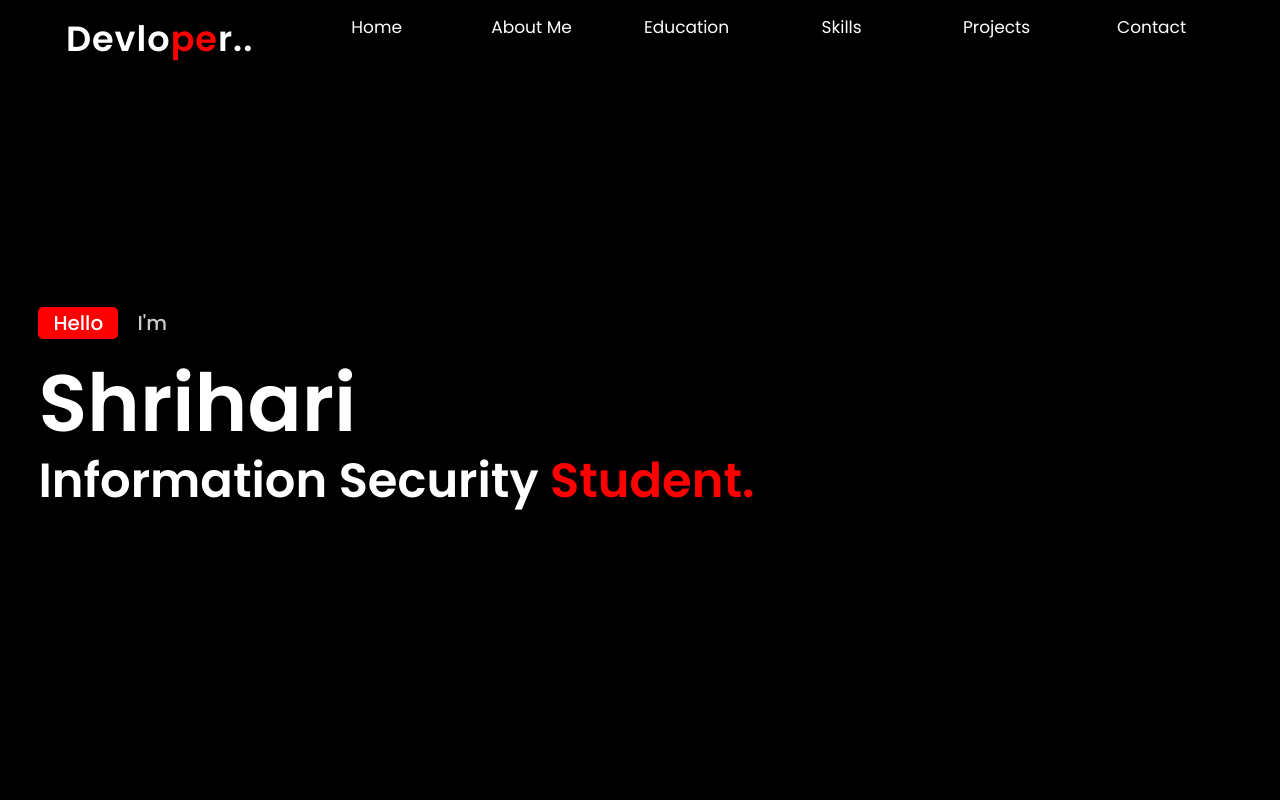
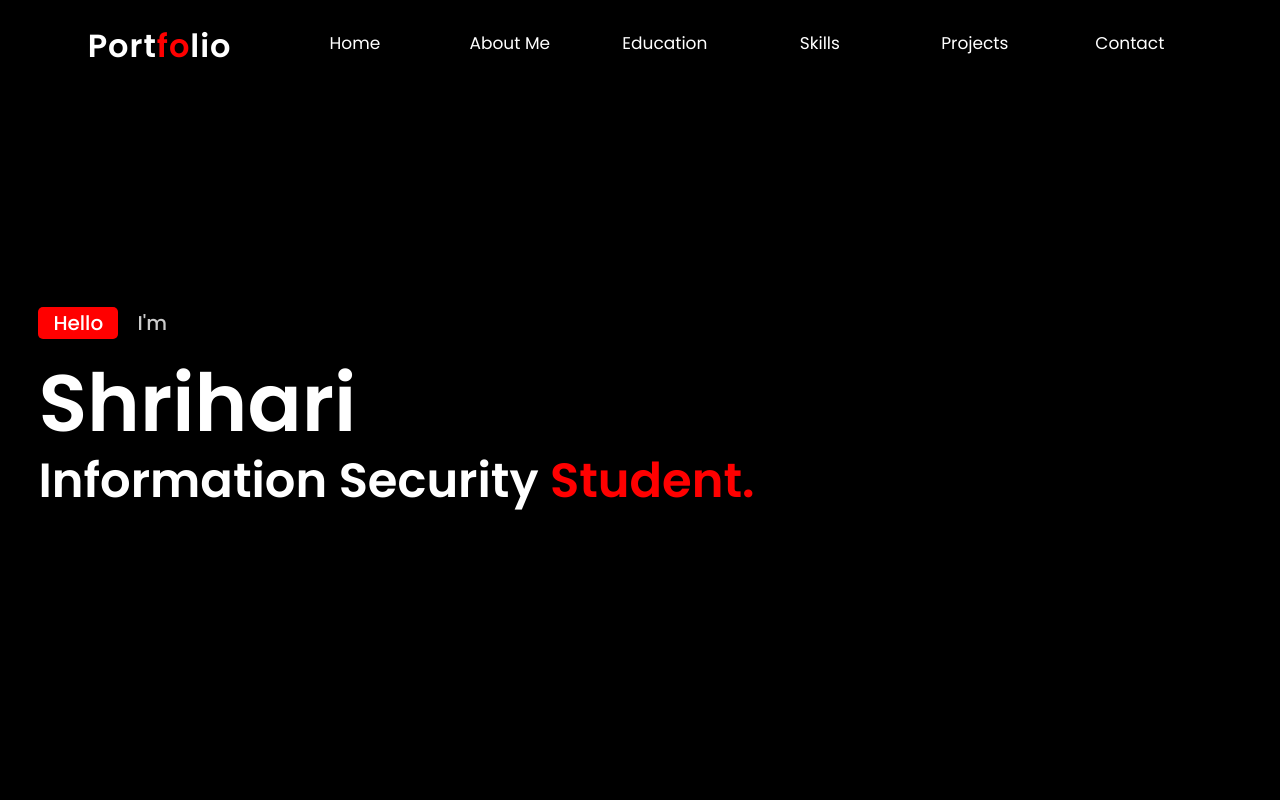
Before and after one commit to varshavelayoudame/Personal-Portfolio, a plain HTML site: page index.html in a window 1280 px wide. Shown: the top 800 px of the page. Drawn offline with nearby package versions, Linux system fonts and the light colour scheme.

Commit message:
@varshavelayoudame Changed Logo and font size

```diff
--- a/css/style.css
+++ b/css/style.css
@@ -44,7 +44,7 @@ header {
 
 .logo {
     color: var(--text-color);
-    font-size: 35px;
+    font-size: 32px;
     font-weight: 700;
     letter-spacing: 1px;
 }
@@ -56,6 +56,7 @@ span {
 .navlist {
     display: flex;
     padding-left: 5%;
+    padding-top: 1.5%;
 }
 
 .navlist li {
--- a/index.html
+++ b/index.html
@@ -4,7 +4,7 @@
 <head>
 	<meta charset="utf-8">
 	<meta name="viewport" content="width=device-width, initial-scale=1">
-	<title>Shrihari's Portfolio</title>
+	<title>Portfolio</title>
 	<!---custom css link---->
 	<link rel="stylesheet" type="text/css" href="css/style.css">
 	<link rel="shortcut icon" href="img/tab_logo.jpg" />
@@ -14,7 +14,7 @@
 <body>
 	<!------Header Section------>
 	<header>
-		<a href="#" class="logo">Devlo<span>pe</span>r..</a>
+		<a href="#" class="logo">Port<span>fo</span>lio</a>
 		<ul class="navlist">
 			<li><a href="#home" class="active">Home</a></li>
 			<li><a href="#about">About Me</a></li>
```
